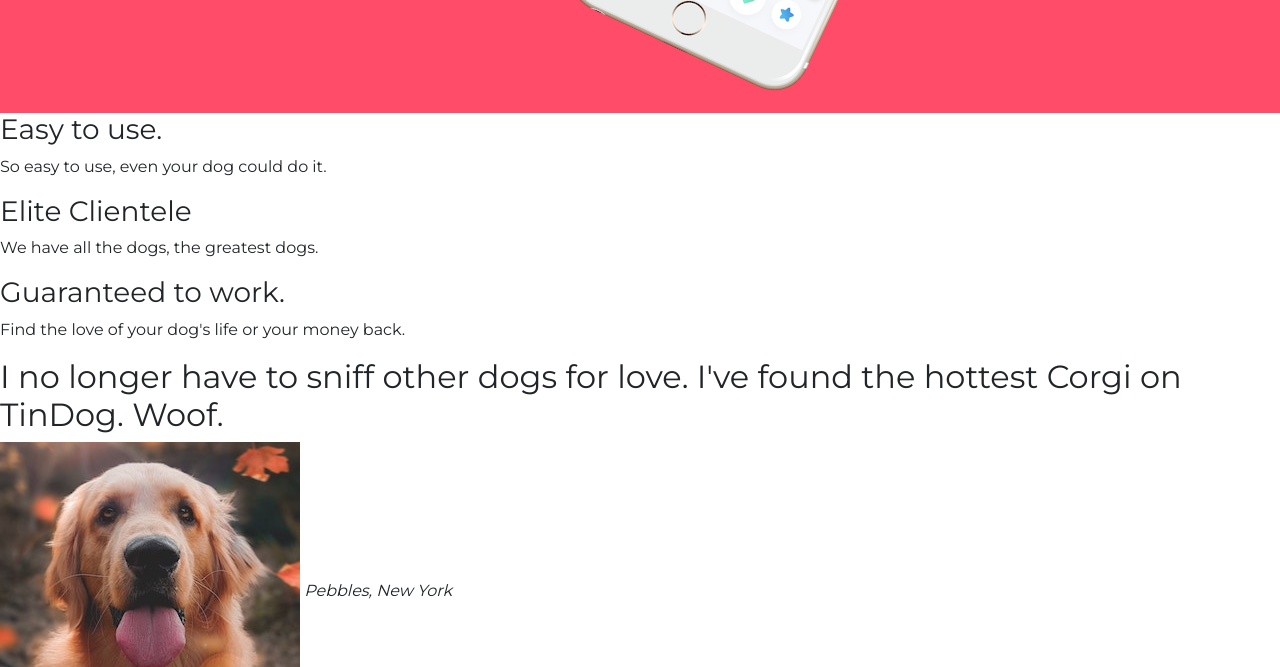
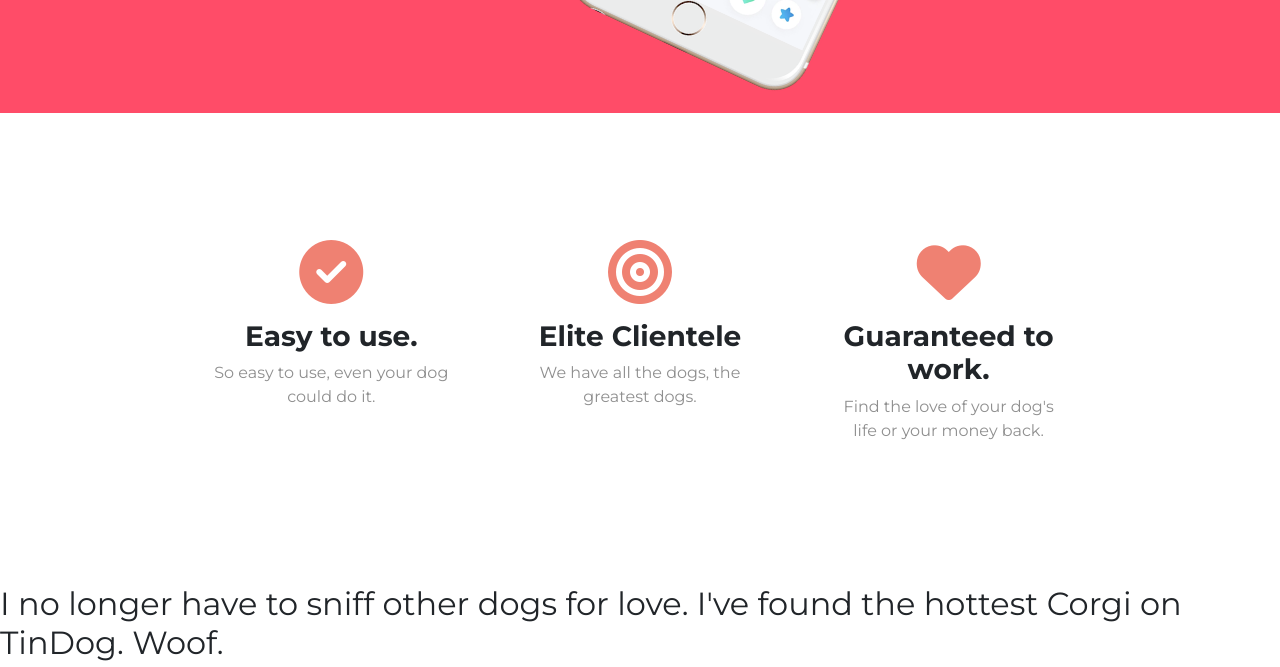
Before and after one commit to apurv14jha/tindog, a plain HTML site: page index.html in a window 1280 px wide. Shown: the part 630-1297 px from the top of the page. Drawn offline with nearby package versions, Linux system fonts and the light colour scheme.

Commit message:
Second commit

```diff
--- a/css/styles.css
+++ b/css/styles.css
@@ -12,6 +12,15 @@
   font-size: 3.5rem;
   line-height: 1.5;
   font-weight: 900;
+}
+
+h3{
+  font-family: "Montserrat";
+  font-weight: 700;
+}
+
+p{
+  color: #8f8f8f;
 }
 
 .container-fluid {
@@ -52,3 +61,23 @@
     width: 60%;
     transform: rotate(25deg);
 }
+
+/* Featurs section */
+
+#features{
+  padding: 7% 15%;
+}
+
+.feature-box{
+  text-align: center;
+  padding: 4%;
+}
+
+.icon{
+  color: #ef8172;
+  margin-bottom: 1rem;
+}
+
+.icon:hover{
+  color: #ff4c68;
+}
--- a/index.html
+++ b/index.html
@@ -21,7 +21,10 @@
     <link rel="stylesheet" href="css/styles.css" />
 
     <!-- Font Awesome -->
-    <script src="https://kit.fontawesome.com/240b35feac.js" crossorigin="anonymous"></script>
+    <script
+      src="https://kit.fontawesome.com/240b35feac.js"
+      crossorigin="anonymous"
+    ></script>
 
     <!-- Bootstrap scripts -->
     <script src="https://use.fontawesome.com/91da0cbc74.js"></script>
@@ -81,12 +84,19 @@
             <button type="button" class="btn btn-dark btn-lg download-buttons">
               <i class="fab fa-apple"></i> Download
             </button>
-            <button type="button" class="btn btn-outline-light btn-lg download-buttons">
+            <button
+              type="button"
+              class="btn btn-outline-light btn-lg download-buttons"
+            >
               <i class="fab fa-google-play"></i> Download
             </button>
           </div>
           <div class="col-lg-6">
-            <img class="title-image" src="images/iphone6.png" alt="iphone-mockup" />
+            <img
+              class="title-image"
+              src="images/iphone6.png"
+              alt="iphone-mockup"
+            />
           </div>
         </div>
       </div>
@@ -95,14 +105,25 @@
     <!-- Features -->
 
     <section id="features">
+      <div class="row">
+        <div class="feature-box col-lg-4">
+          <i class="icon fas fa-check-circle fa-4x"></i>
           <h3>Easy to use.</h3>
           <p>So easy to use, even your dog could do it.</p>
+        </div>
 
+        <div class="feature-box col-lg-4">
+          <i class="icon fas fa-bullseye fa-4x"></i>
           <h3>Elite Clientele</h3>
           <p>We have all the dogs, the greatest dogs.</p>
+        </div>
 
+        <div class="feature-box col-lg-4">
+          <i class="icon fas fa-heart fa-4x"></i>
           <h3>Guaranteed to work.</h3>
           <p>Find the love of your dog's life or your money back.</p>
+        </div>
+      </div>
     </section>
 
     <!-- Testimonials -->
```
Lines whose indentation alone changed are shown as unchanged.
